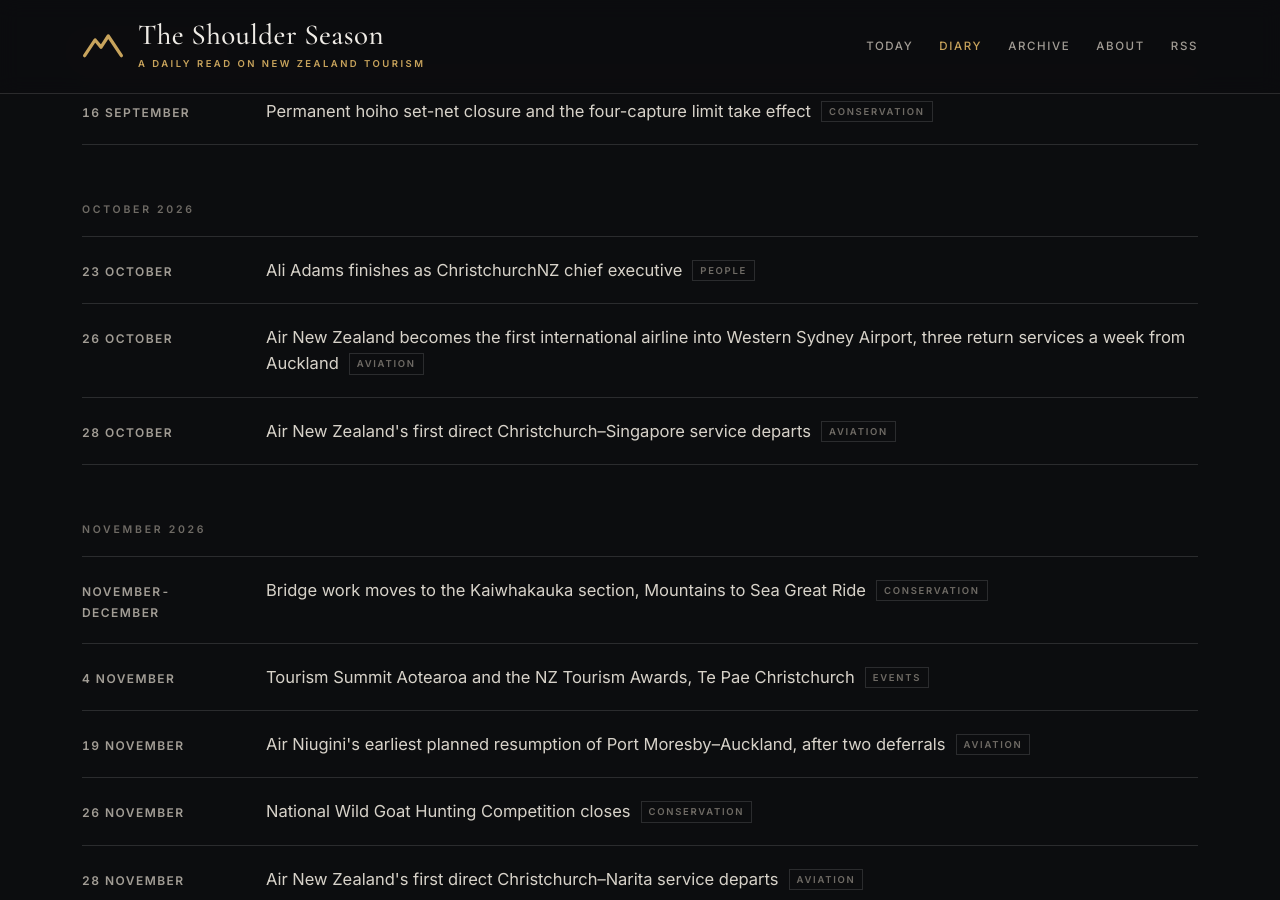
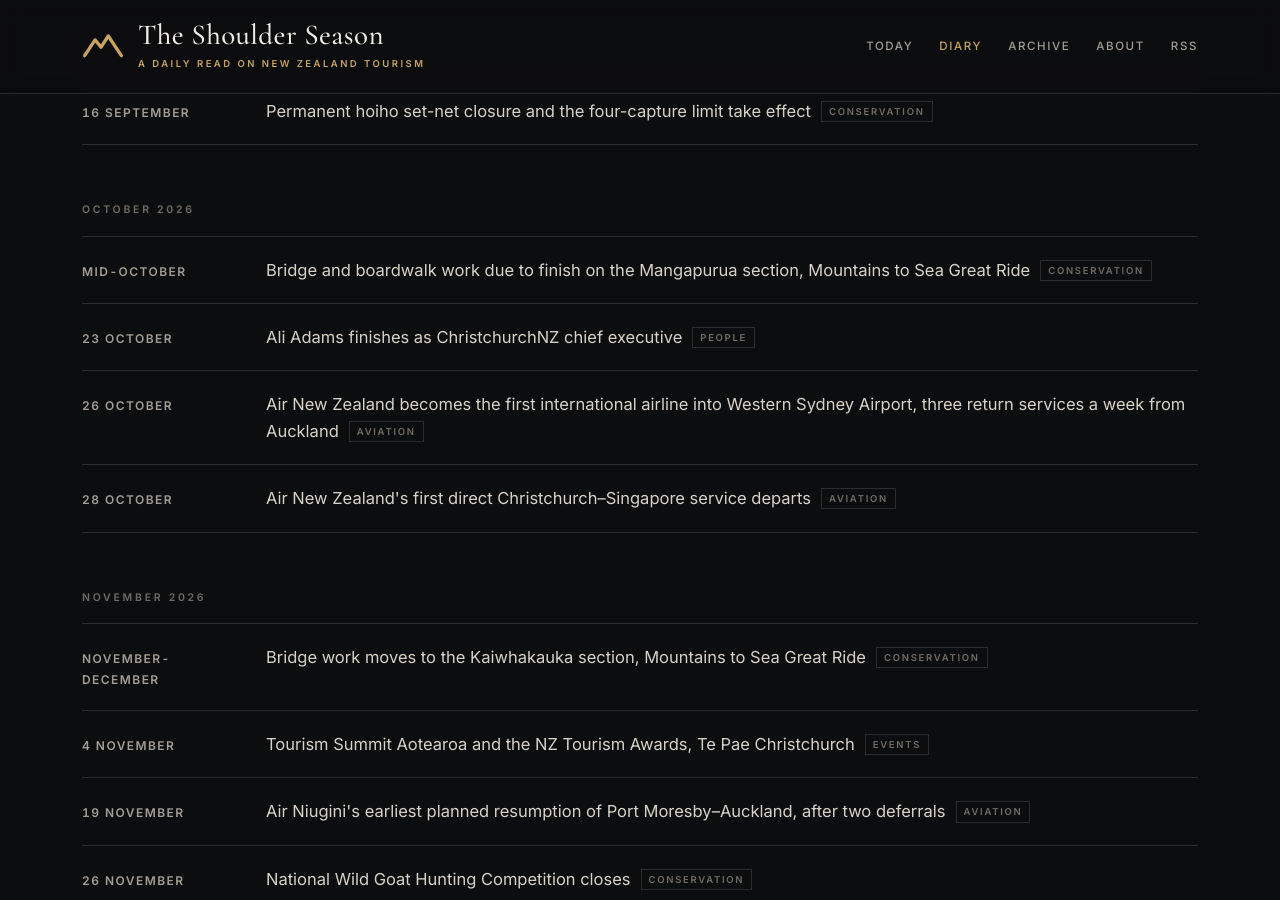
Before and after one commit to CTOverlord/shoulder-season, a Jekyll site: the page built from diary.html, in a window 1280 px wide and 900 px high, scrolled down 1413 px. Built offline with Jekyll 4.4.1, drawn with Linux system fonts in a browser that asks for light colours.

Commit message:
Diary: keep Mangapurua bridge work as a forward completion milestone

```diff
--- a/_data/diary.yml
+++ b/_data/diary.yml
@@ -30,9 +30,9 @@
   text: Graeme Sharman starts as NZ Airports chief executive
   tag: People
 
-- date: 2026-08-01
-  display: August to mid-October
-  text: Bridge and boardwalk work on the Mangapurua section, Mountains to Sea Great Ride
+- date: 2026-10-15
+  display: Mid-October
+  text: Bridge and boardwalk work due to finish on the Mangapurua section, Mountains to Sea Great Ride
   tag: Conservation
 
 - date: 2026-08-03
```
